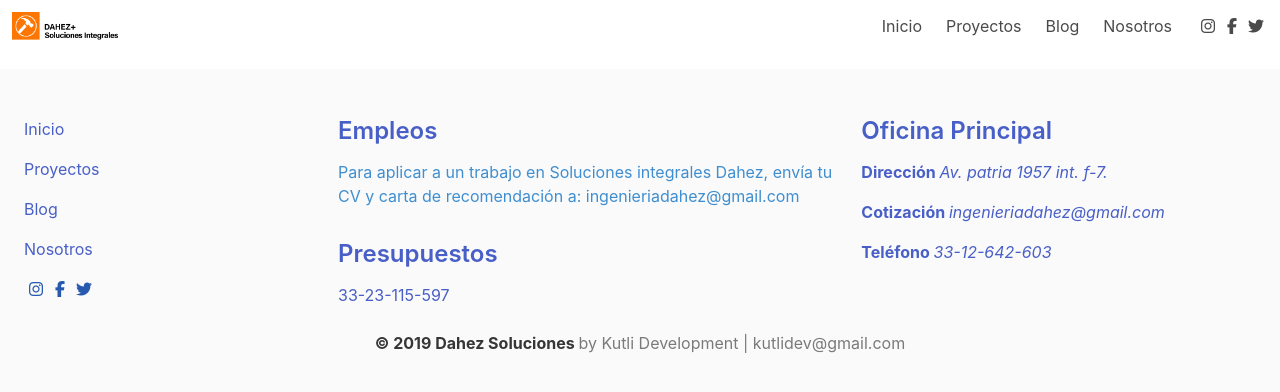
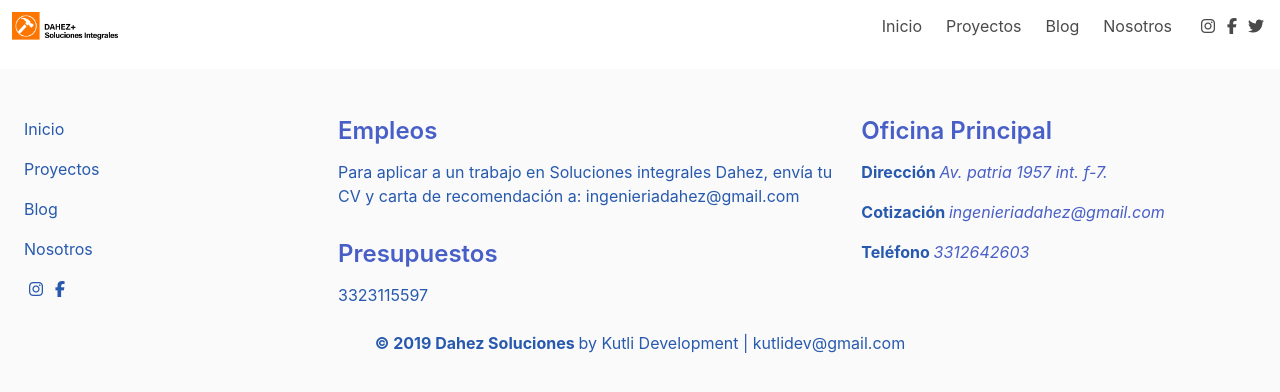
Before and after one commit to kutli/dahez-portal, an Angular app: page / in a window 1280 px wide. Shown: the top 392 px of the page. Built offline with nearby package versions, Linux system fonts and the light colour scheme.

Commit message:
Clean up

```diff
--- a/src/app/shared/components/footer/footer.component.html
+++ b/src/app/shared/components/footer/footer.component.html
@@ -1,27 +1,13 @@
 <footer class="footer">
   <div class="content">
     <div class="columns">
+      <!-- left Column -->
       <div class="column is-3">
-        <p class="bd-footer-link-title">
-          <a>Inicio</a>
-        </p>
+        <p class="click">Inicio</p>
+        <p class="click">Proyectos</p>
+        <p class="click">Blog</p>
+        <p class="click">Nosotros</p>
 
-        <p class="bd-footer-link-title">
-          <a>Proyectos</a>
-        </p>
-
-        <p class="bd-footer-link">
-          <a>
-            Blog
-          </a>
-        </p>
-
-        <p class="bd-footer-link">
-          <a>
-            Nosotros
-          </a>
-        </p>
-        <p>
         <span class="icon">
           <a
             target="_blank"
@@ -41,37 +27,27 @@
             <i class="fab fa-facebook-f"></i>
           </a>
         </span>
+      </div>
+      <!-- End of left Column -->
 
-          <span class="icon">
-            <a target="_blank" class="navbar-item">
-              <i class="fab fa-twitter"></i>
-            </a>
-          </span>
-        </p>
-      </div>
-
+      <!-- Middle Column -->
       <div class="column is-5">
-        <h3 class="has-text-link">
-          Empleos
-        </h3>
-        <p class="has-text-info">
+        <h3 class="has-text-link">Empleos</h3>
+        <p>
           Para aplicar a un trabajo en Soluciones integrales Dahez, envía tu CV
           y carta de recomendación a: ingenieriadahez@gmail.com
         </p>
 
-        <h3 class="has-text-link">
-          Presupuestos
-        </h3>
-        <p class="has-text-link">
-          33-23-115-597
+        <h3 class="has-text-link">Presupuestos</h3>
+        <p>
+          {{ phoneNumb }}
         </p>
       </div>
+      <!-- End of Middle Column -->
 
+      <!-- Right Column -->
       <div class="column is-4">
-        <h3 class="has-text-link">
-          Oficina Principal
-        </h3>
-
+        <h3 class="has-text-link">Oficina Principal</h3>
         <p>
           <a target="_blank" href="https://goo.gl/maps/6n2sLVcvgJ5hWTd29">
             <strong>
@@ -98,18 +74,21 @@
               Teléfono
             </strong>
             <em>
-              33-12-642-603
+              {{ officeNumb }}
             </em>
           </a>
         </p>
       </div>
     </div>
   </div>
+  <!-- End of Right Column -->
 
+  <!-- Bottom Row -->
   <div class="content has-text-centered has-text-grey">
     <p>
       <strong>&copy; 2019 Dahez Soluciones </strong>by Kutli Development |
       kutlidev@gmail.com
     </p>
   </div>
+  <!-- End of Bottom Row -->
 </footer>
--- a/src/app/shared/components/footer/footer.component.scss
+++ b/src/app/shared/components/footer/footer.component.scss
@@ -1,3 +1,7 @@
+p {
+    color: #2759AE;
+}
+
 .icon i {
     color: #2759AE;
 }
@@ -5,3 +9,11 @@
 .icon i:hover {
     color: #363636;
 }
+
+.click {
+    cursor: pointer;
+}
+
+strong {
+    color: #2759AE;
+}
--- a/src/app/shared/components/footer/footer.component.ts
+++ b/src/app/shared/components/footer/footer.component.ts
@@ -12,6 +12,8 @@
 
   address = 'Av. patria 1957 int. f-7';
   email = 'ingenieriadahez@gmail.com';
+  phoneNumb = 3323115597;
+  officeNumb = 3312642603 ;
   ngOnInit() {
   }
 }
```
Lines whose indentation alone changed are shown as unchanged.
